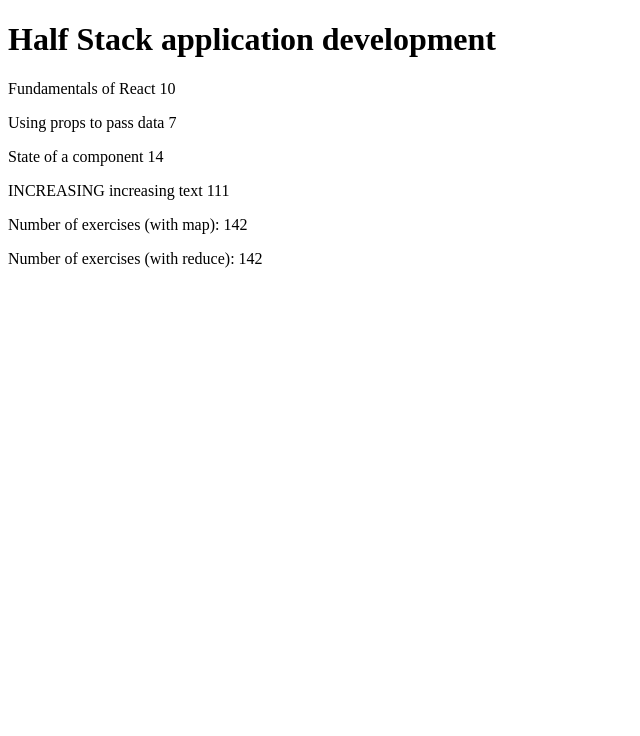
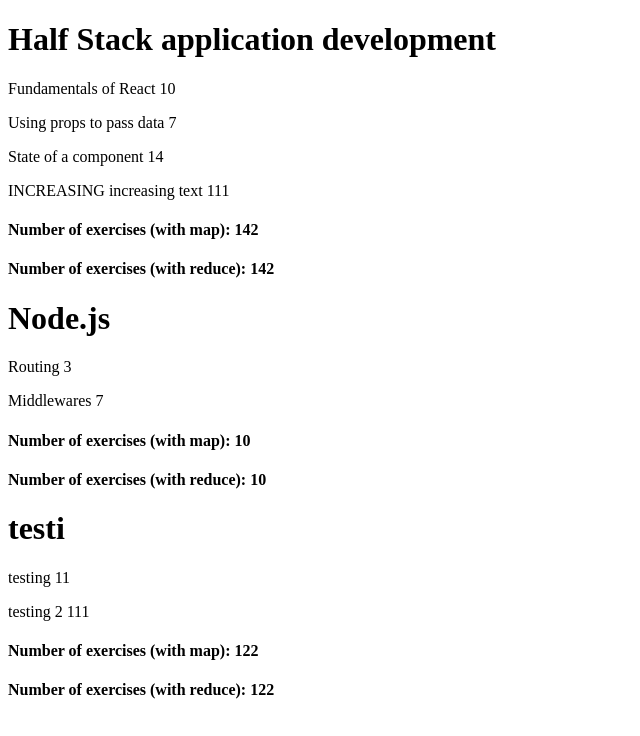
Before and after one commit to Metarails/Full_Stack_open, a React (Create React App) app in the folder Osa2/tehtava2.1/: page / in a window 1280 px wide. Shown: the top 736 px of the page, without its empty margins (0-640 px from the left). Built offline with nearby package versions, Linux system fonts and the light colour scheme.

Commit message:
2.4 done

```diff
--- a/Osa2/tehtava2.1/src/App.js
+++ b/Osa2/tehtava2.1/src/App.js
@@ -43,12 +43,12 @@
 
   return (
     <div>
-      <p>
+      <h4>
         Number of exercises (with map): {execs}
-      </p>
-      <p>
+      </h4>
+      <h4>
         Number of exercises (with reduce): {total}
-      </p>
+      </h4>
     </div>
   )
 }
@@ -61,17 +61,18 @@
   // console.log("head: ", course.parts)
 
   return (
-    <>
+    <div>
       <Header course={course.name} key={course.id} />
       <Content parts={course.parts} />
       <Total parts={course.parts} />
-    </>
+    </div>
   )
 }
 
 const App = () => {
 
-  const course = {
+  const courses = [
+    {
       name: 'Half Stack application development',
       id: 1,
       parts: [
@@ -96,11 +97,45 @@
           id: 4
         }
       ]
+    },
+    {
+      name: 'Node.js',
+      id: 2,
+      parts: [
+        {
+          name: 'Routing',
+          exercises: 3,
+          id: 1
+        },
+        {
+          name: 'Middlewares',
+          exercises: 7,
+          id: 2
         }
+      ]
+    },
+    {
+      name: 'testi',
+      id: 3,
+      parts: [
+        {
+          name: 'testing',
+          exercises: 11,
+          id: 1
+        },
+        {
+          name: 'testing 2',
+          exercises: 111,
+          id: 2
+        }
+      ]
+    }
+  ]
 
   return (
     <div>
-      <Course course={course} />
+      {courses.map(course => <Course key={course.id} course={course} />)}
+      {/* <Course course={course} /> */}
     </div>
   );
 }
```
Lines whose indentation alone changed are shown as unchanged.
